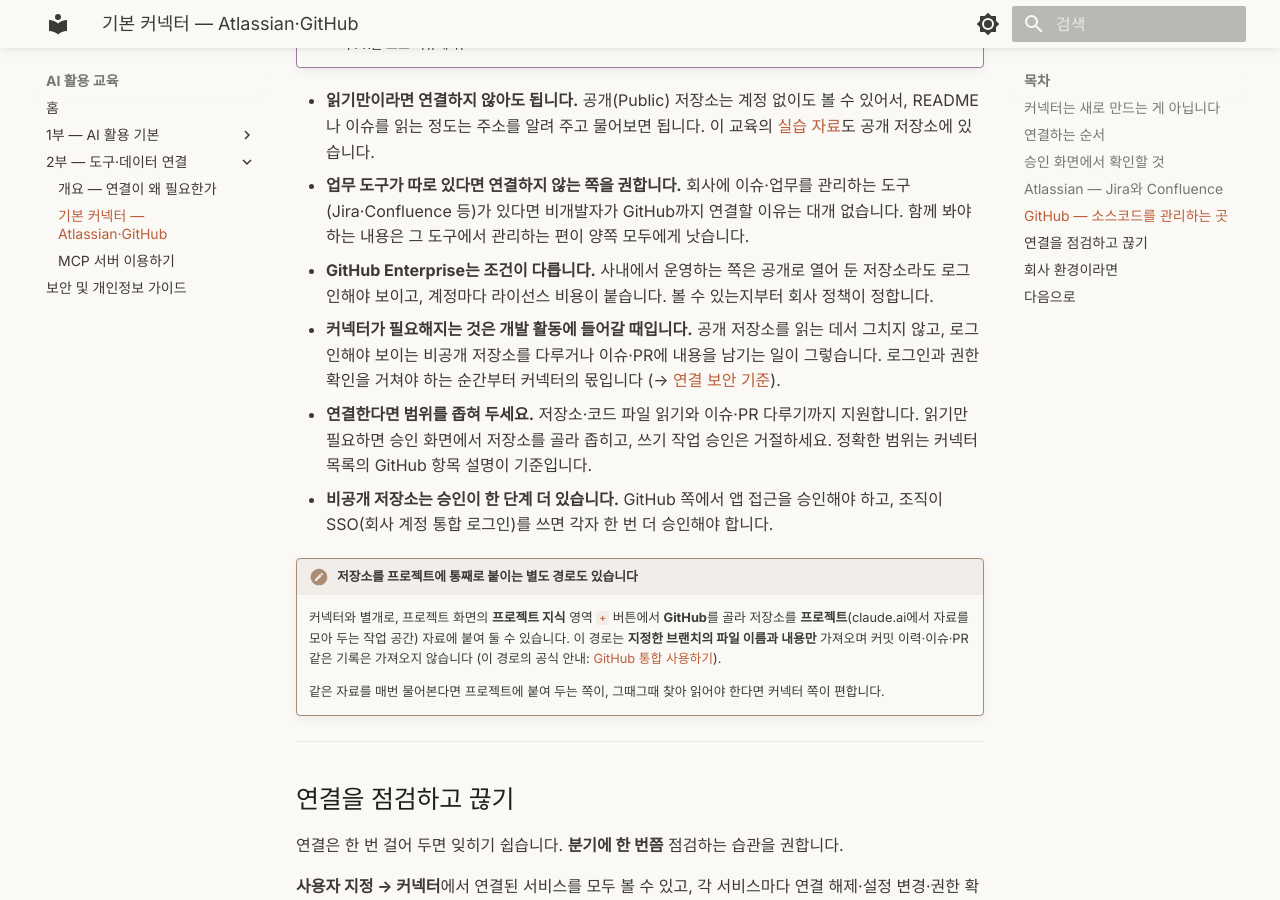
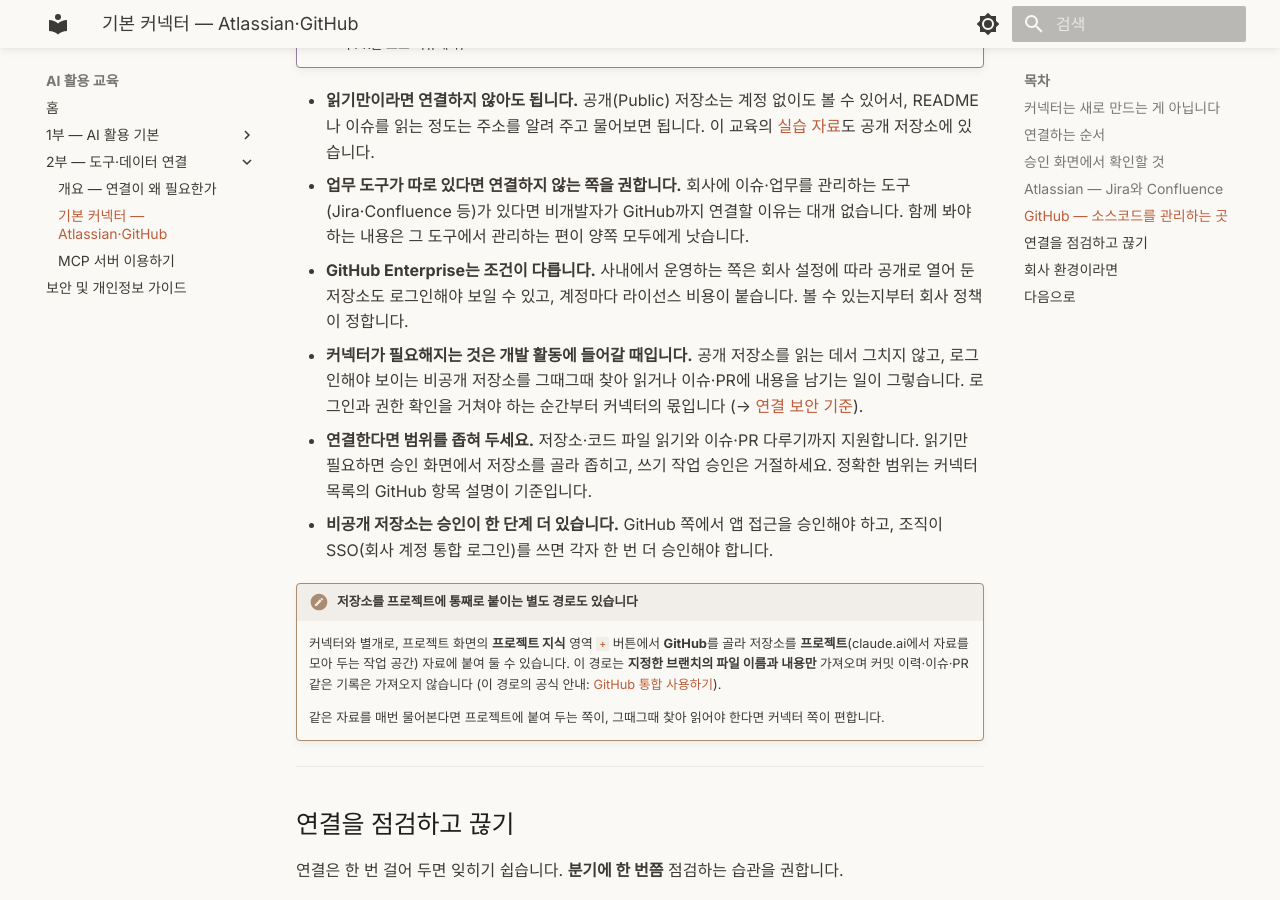
Before and after one commit to scroogy-dev/ai-onboarding, an MkDocs documentation site: the page built from docs/connect/connectors.md, in a window 1280 px wide and 900 px high, scrolled down 5184 px. Built offline with MkDocs 1.6.1 and Material for MkDocs 9.7.7, drawn with Linux system fonts in a browser that asks for light colours.

Commit message:
docs: 연결 2부 리뷰 지적 5건 정정 (#55)
PR #57 Copilot 2차 리뷰의 접힌 지적을 반영한다.

- connectors.md: GitHub Enterprise 공개 저장소 로그인 요구를 회사 설정에 따르는 것으로 완화
- connectors.md: 커넥터가 필요한 범위를 「그때그때 찾아 읽기·이슈·PR 작업」으로 한정해 프로젝트 지식 경로 안내와 맞춤
- connect/index.md: 연결 절차 표의 MCP 서버 셀에 로컬 확장 프로그램은 설치 뒤 바로 쓰인다는 예외를 병기
- mcp-servers.md: 범위를 고를 수 없는 토큰을 「서비스 안내에서 확인, 확인 불가면 계정 전체로 간주」로 고침
- mcp-servers.md: 서버 신뢰를 첫 번째 방어로 낮추고 가져온 내용 의심·도구 실행 검토를 명시

Claude-Session: https://claude.ai/code/session_013UzWiV873JtwynYUSj2Ucs

```diff
--- a/docs/connect/connectors.md
+++ b/docs/connect/connectors.md
@@ -131,8 +131,8 @@ GitHub은 기본적으로 **소스코드를 보관하고 변경 이력을 관리
 
 - **읽기만이라면 연결하지 않아도 됩니다.** 공개(Public) 저장소는 계정 없이도 볼 수 있어서, README나 이슈를 읽는 정도는 주소를 알려 주고 물어보면 됩니다. 이 교육의 [실습 자료](../labs.md)도 공개 저장소에 있습니다.
 - **업무 도구가 따로 있다면 연결하지 않는 쪽을 권합니다.** 회사에 이슈·업무를 관리하는 도구(Jira·Confluence 등)가 있다면 비개발자가 GitHub까지 연결할 이유는 대개 없습니다. 함께 봐야 하는 내용은 그 도구에서 관리하는 편이 양쪽 모두에게 낫습니다.
-- **GitHub Enterprise는 조건이 다릅니다.** 사내에서 운영하는 쪽은 공개로 열어 둔 저장소라도 로그인해야 보이고, 계정마다 라이선스 비용이 붙습니다. 볼 수 있는지부터 회사 정책이 정합니다.
-- **커넥터가 필요해지는 것은 개발 활동에 들어갈 때입니다.** 공개 저장소를 읽는 데서 그치지 않고, 로그인해야 보이는 비공개 저장소를 다루거나 이슈·PR에 내용을 남기는 일이 그렇습니다. 로그인과 권한 확인을 거쳐야 하는 순간부터 커넥터의 몫입니다 (→ [연결 보안 기준](../security-guide.md#external-connection)).
+- **GitHub Enterprise는 조건이 다릅니다.** 사내에서 운영하는 쪽은 회사 설정에 따라 공개로 열어 둔 저장소도 로그인해야 보일 수 있고, 계정마다 라이선스 비용이 붙습니다. 볼 수 있는지부터 회사 정책이 정합니다.
+- **커넥터가 필요해지는 것은 개발 활동에 들어갈 때입니다.** 공개 저장소를 읽는 데서 그치지 않고, 로그인해야 보이는 비공개 저장소를 그때그때 찾아 읽거나 이슈·PR에 내용을 남기는 일이 그렇습니다. 로그인과 권한 확인을 거쳐야 하는 순간부터 커넥터의 몫입니다 (→ [연결 보안 기준](../security-guide.md#external-connection)).
 - **연결한다면 범위를 좁혀 두세요.** 저장소·코드 파일 읽기와 이슈·PR 다루기까지 지원합니다. 읽기만 필요하면 승인 화면에서 저장소를 골라 좁히고, 쓰기 작업 승인은 거절하세요. 정확한 범위는 커넥터 목록의 GitHub 항목 설명이 기준입니다.
 - **비공개 저장소는 승인이 한 단계 더 있습니다.** GitHub 쪽에서 앱 접근을 승인해야 하고, 조직이 SSO(회사 계정 통합 로그인)를 쓰면 각자 한 번 더 승인해야 합니다.
 
```
Also changed, not shown: docs/connect/index.md (+1 -1 lines), docs/connect/mcp-servers.md (+2 -2 lines).
